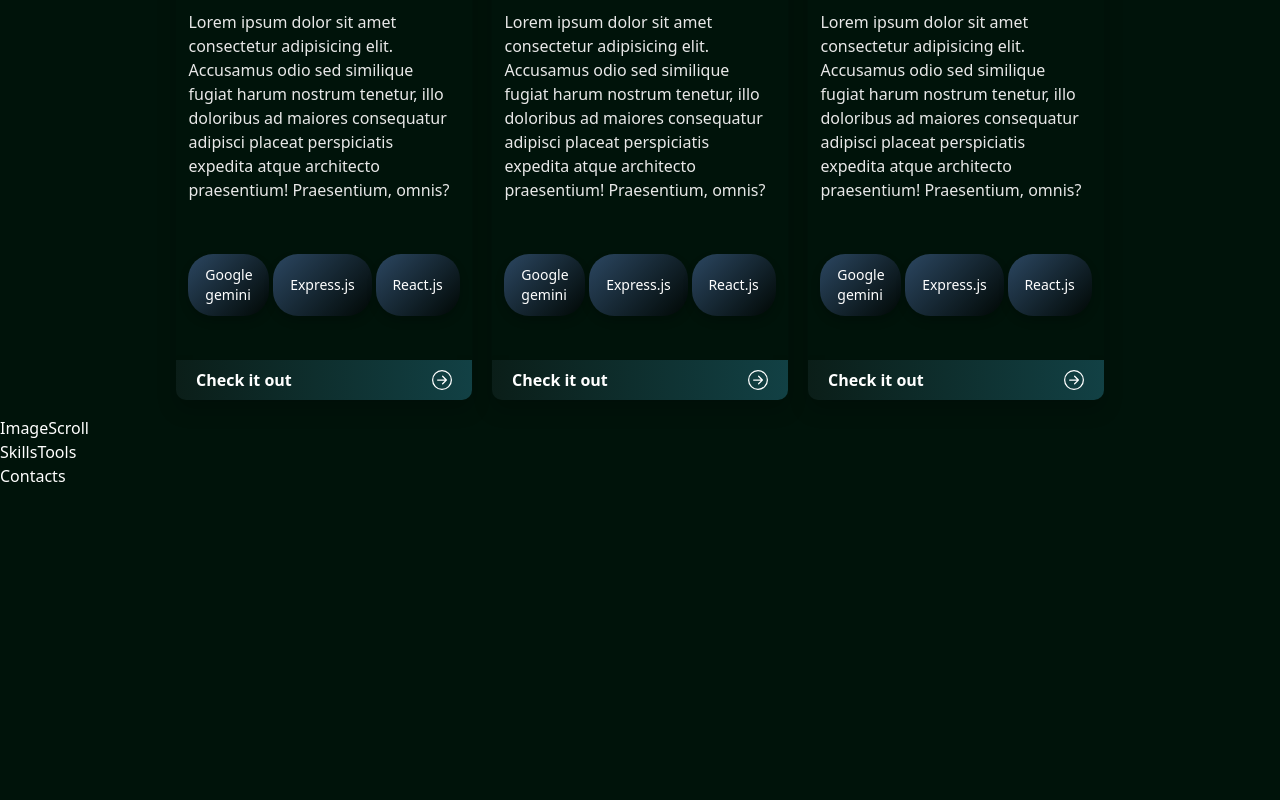
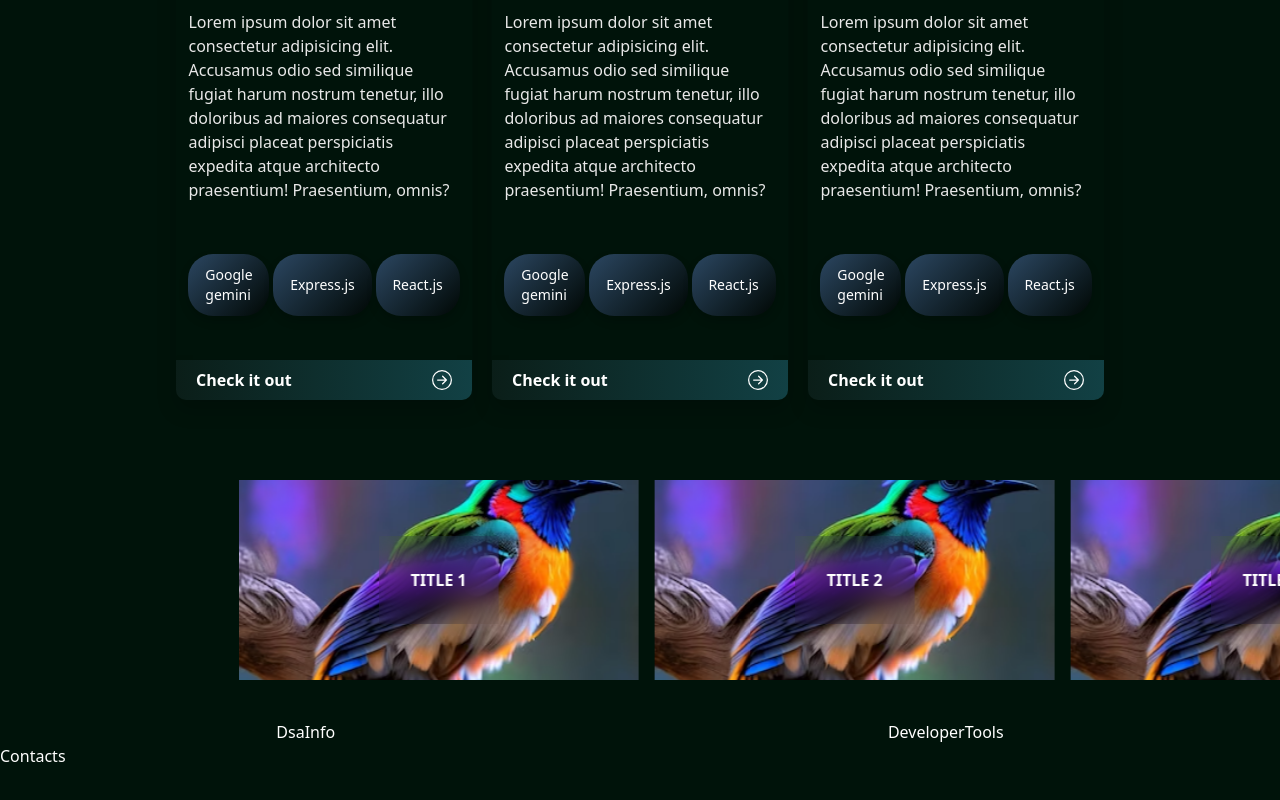
Before and after one commit to samrat53/version0, a React (Vite) app: page / in a window 1280 px wide. Shown: the part 1124-1924 px from the top of the page. Before the commit the page ends 1612 px from the top, so only its background shows below. Built offline with nearby package versions, Linux system fonts and the light colour scheme.

Commit message:
sticky image carousel implemented

```diff
--- a/package.json
+++ b/package.json
@@ -10,6 +10,7 @@
     "preview": "vite preview"
   },
   "dependencies": {
+    "framer-motion": "^11.0.8",
     "react": "^18.2.0",
     "react-dom": "^18.2.0",
     "react-simple-typewriter": "^5.0.1"
--- /dev/null
+++ b/src/components/DeveloperTools.jsx
@@ -0,0 +1,9 @@
+import React from 'react'
+
+const DeveloperTools = () => {
+  return (
+    <div>DeveloperTools</div>
+  )
+}
+
+export default DeveloperTools
--- /dev/null
+++ b/src/components/DsaInfo.jsx
@@ -0,0 +1,9 @@
+import React from 'react'
+
+const DsaInfo = () => {
+  return (
+    <div>DsaInfo</div>
+  )
+}
+
+export default DsaInfo
--- a/src/sections/ImageScroll.jsx
+++ b/src/sections/ImageScroll.jsx
@@ -1,9 +1,104 @@
-import React from 'react'
+// import React from 'react'
+
+// const ImageScroll = () => {
+//   return (
+//     <div>ImageScroll</div>
+//   )
+// }
+
+// export default ImageScroll
+import { motion, useTransform, useScroll } from "framer-motion";
+import { useRef } from "react";
+// import { motion } from "framer-motion";
+
+const cards = [
+  {
+    url: "./bird.avif",
+    title: "Title 1",
+    id: 1,
+  },
+  {
+    url: "./bird.avif",
+    title: "Title 2",
+    id: 2,
+  },
+  {
+    url: "./bird.avif",
+    title: "Title 3",
+    id: 3,
+  },
+  {
+    url: "./bird.avif",
+    title: "Title 4",
+    id: 4,
+  },
+  {
+    url: "./bird.avif",
+    title: "Title 5",
+    id: 5,
+  },
+  {
+    url: "./bird.avif",
+    title: "Title 6",
+    id: 6,
+  },
+  {
+    url: "./bird.avif",
+    title: "Title 7",
+    id: 7,
+  },
+];
 
 const ImageScroll = () => {
   return (
-    <div>ImageScroll</div>
-  )
-}
+    <div className="mt-[5rem]">
+      <HorizontalScrollCarousel />
+    </div>
+  );
+};
 
-export default ImageScroll
+const HorizontalScrollCarousel = () => {
+  const targetRef = useRef(null);
+  const { scrollYProgress } = useScroll({
+    target: targetRef,
+  });
+
+  const x = useTransform(scrollYProgress, [0, 7], ["-50%", "500%"]);
+
+  return (
+    <section ref={targetRef} className="relative h-[30vh]">
+      <div className="sticky flex h-screen overflow-hidden">
+        <motion.div style={{ x }} className="flex gap-4">
+          {cards.map((card) => {
+            return <Card card={card} key={card.id} />;
+          })}
+        </motion.div>
+      </div>
+    </section>
+  );
+};
+
+const Card = ({ card }) => {
+  return (
+    <div
+      key={card.id}
+      className="group relative h-[200px] w-[400px] overflow-hidden"
+    >
+      <div
+        style={{
+          backgroundImage: `url(${card.url})`,
+          backgroundSize: "cover",
+          backgroundPosition: "center",
+        }}
+        className="absolute inset-0 z-0 transition-transform duration-300 group-hover:scale-110"
+      ></div>
+      <div className="absolute inset-0 z-10 grid place-content-center">
+        <p className="bg-gradient-to-br p-8 text-md font-black uppercase text-white backdrop-blur-lg">
+          {card.title}
+        </p>
+      </div>
+    </div>
+  );
+};
+
+export default ImageScroll;
--- a/src/sections/SkillsTools.jsx
+++ b/src/sections/SkillsTools.jsx
@@ -1,8 +1,13 @@
 import React from 'react'
+import DsaInfo from '../components/DsaInfo'
+import DeveloperTools from '../components/DeveloperTools'
 
 const SkillsTools = () => {
   return (
-    <div>SkillsTools</div>
+    <div className='flex justify-around'>
+      <DsaInfo/>
+      <DeveloperTools/>
+    </div>
   )
 }
 
```
Also changed, not shown: 1 other file (tests, documents, lock files or other folders).
